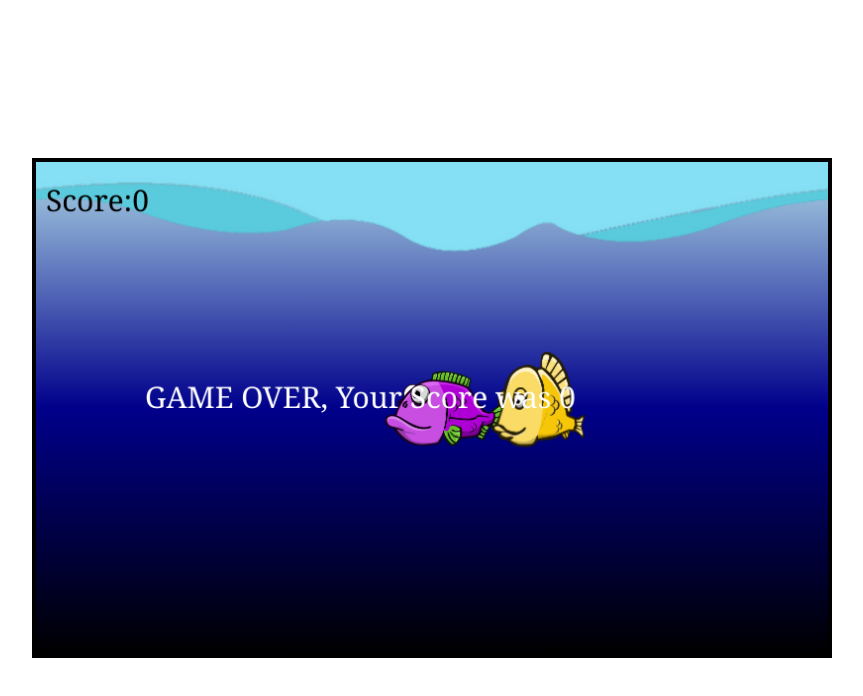
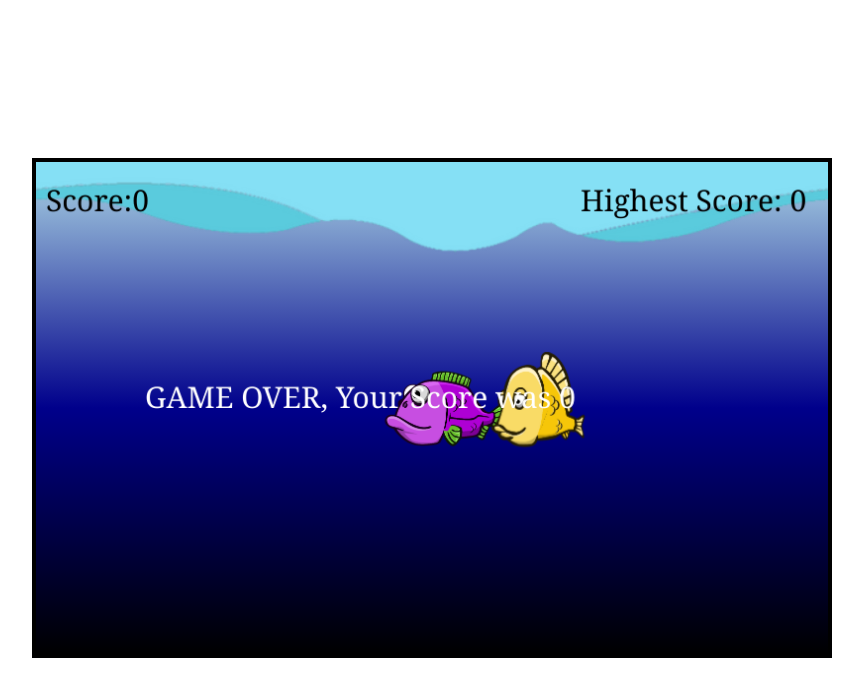
Before and after one commit to ronaldpannel/Fish-Game, a plain HTML site: page index.html in a window 1280 px wide. Shown: the whole page, without its empty margins (216-1079 px from the left). Drawn offline with Linux system fonts and the light colour scheme.

Commit message:
Add files via upload

```diff
--- a/app.js
+++ b/app.js
@@ -5,10 +5,17 @@ const ctx = canvas.getContext('2d')
 canvas.width = 800
 canvas.height = 500
 let score = 0
+let highScore = localStorage.getItem('game1HighScore') || 0
 let gameFrame = 0
 ctx.font = '30px Georgia'
 let gameSpeed = 1
 let gameOver = false
+
+//screen resize
+document.addEventListener('resize', function(){
+    canvas.width = 800
+    canvas.height = 500
+})
 
 //Mouse interactivity
 let canvasPosition = canvas.getBoundingClientRect()
@@ -77,10 +84,10 @@ class Player{
         }
         // ctx.fillStyle = 'red'
         // ctx.beginPath()
-        // ctx.arc(this.x, this.y, this.radius, 0, Math.PI * 2)
+        // ctx.arc(this.x, this.y, this.radius * .8, 0, Math.PI * 2)
         // ctx.fill()
-        // ctx.closePath
-        // ctx.fillRect(this.x, this.y, this.radius, 10 )
+        ctx.closePath
+        ctx.fillRect(this.x, this.y, this.radius, 10 )
         ctx.save()
         ctx.translate(this.x, this.y,)
         ctx.rotate(this.angle)
@@ -198,10 +205,10 @@ class Enemy{
         this.spriteHeight = 397
     }
     draw(){
-        // ctx.fillStyle = 'red'
-        // ctx.beginPath()
-        // ctx.arc(this.x, this.y, this.radius, 0, Math.PI * 2)
-        // ctx.fill()
+        ctx.fillStyle = 'red'
+        ctx.beginPath()
+        // ctx.arc(this.x, this.y, this.radius * .8, 0, Math.PI * 2)
+        ctx.fill()
         ctx.drawImage(enemyImage, this.frameX * this.spriteWidth, this.frameY * this.spriteHeight, this.spriteWidth, this.spriteHeight, this.x - 50, this.y - 50, this.spriteWidth / 4, this.spriteHeight / 4)
     }
     update(){
@@ -255,7 +262,9 @@ function animate(){
     handleEnemies();
     ctx.fillStyle = 'black'
     ctx.fillText('Score:' + score, 10, 50)
+    ctx.fillText('Highest Score: ' + highScore, 550, 50)
     gameFrame ++
+    checkHighScore()
     if(!gameOver) requestAnimationFrame(animate)
 }
 animate()
@@ -264,3 +273,11 @@ window.addEventListener('click', function(){
 
     canvasPosition = canvas.getBoundingClientRect()
 })
+
+function checkHighScore(){
+
+    if (score > localStorage.getItem('game1HighScore')){
+        localStorage.setItem('game1HighScore', score)
+        highScore = score
+    }
+}
```
Also changed, not shown: index.html (+2 -2 lines), styles.css (line endings or trailing spaces).
